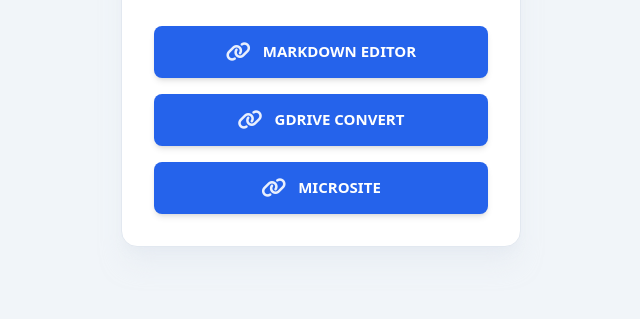
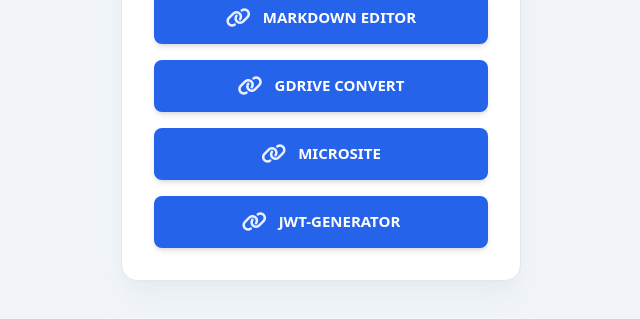
Before and after one commit to praxisclass/tools, a plain HTML site: page index.html in a window 1280 px wide. Shown: the part 335-654 px from the top of the page, without its empty margins (319-959 px from the left). Drawn offline with nearby package versions, Linux system fonts and the light colour scheme.

Commit message:
Update index.html

```diff
--- a/index.html
+++ b/index.html
@@ -58,6 +58,13 @@
                     <span class="font-semibold text-[15px]">MICROSITE</span>
 
                 </a>
+                <a href="jwt-generator.html" target="_blank" rel="noreferrer" class="flex items-center justify-center w-full px-4 py-3 mt-3 bg-blue-600 hover:bg-blue-700 shadow-md hover:shadow-lg text-white rounded-lg transition-all">
+                    <div class="mr-3 opacity-90">
+                        <i class="fas fa-link text-xl"></i>
+                    </div>
+                    <span class="font-semibold text-[15px]">JWT-GENERATOR</span>
+
+                </a>
             </div>
 
 
```
